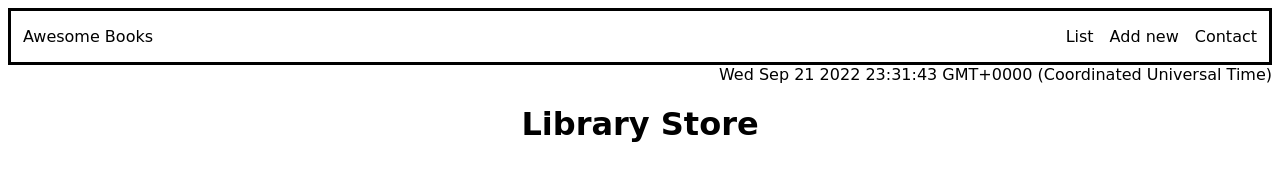
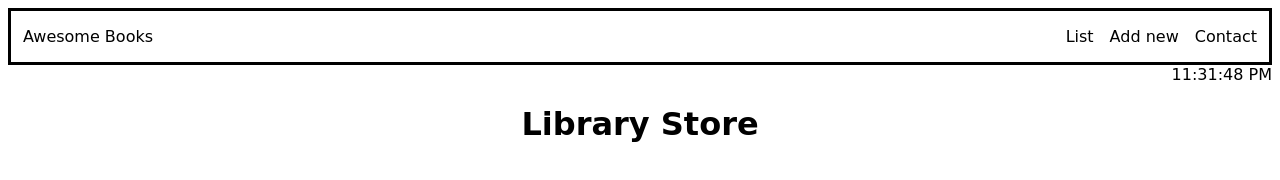
Before and after one commit to cvalencia1991/Awesome-Books, a website: page index.html in a window 1280 px wide. Drawn offline with Linux system fonts and the light colour scheme.

Commit message:
Add Clock time

```diff
--- a/index.html
+++ b/index.html
@@ -16,7 +16,7 @@
         <li onclick = "displayContact(event)"> <a href="">Contact</a></li>
     </ul>
 </nav>
-<div id = "time"></div>
+<div id = "time"  onload="currentTime()"></div>
 <div class="container">
     <div id="styleheader" class="card">
         <h1 id ="header-line"> Library Store</h1>
--- a/main.js
+++ b/main.js
@@ -110,5 +110,27 @@ function  displayform(event) {
   see.style.display = 'none';
 }
 
-const time = new Date();
-document.getElementById("time").innerHTML = time;
+function currentTime(){
+  let date = new Date();
+  let hh = date.getHours();
+  let mm = date.getMinutes();
+  let ss = date.getSeconds();
+  let session = "AM";
+
+  if(hh == 0){
+      hh = 12;
+  }
+  if(hh > 12){
+      hh = hh - 12;
+      session = "PM";
+   }
+
+   hh = (hh < 10) ? "0" + hh : hh;
+   mm = (mm < 10) ? "0" + mm : mm;
+   ss = (ss < 10) ? "0" + ss : ss;
+   let time = hh + ":" + mm + ":" + ss + " " + session;
+
+  document.getElementById("time").innerText = time;
+  let t = setTimeout(function(){ currentTime() }, 1000);
+}
+currentTime();
```
